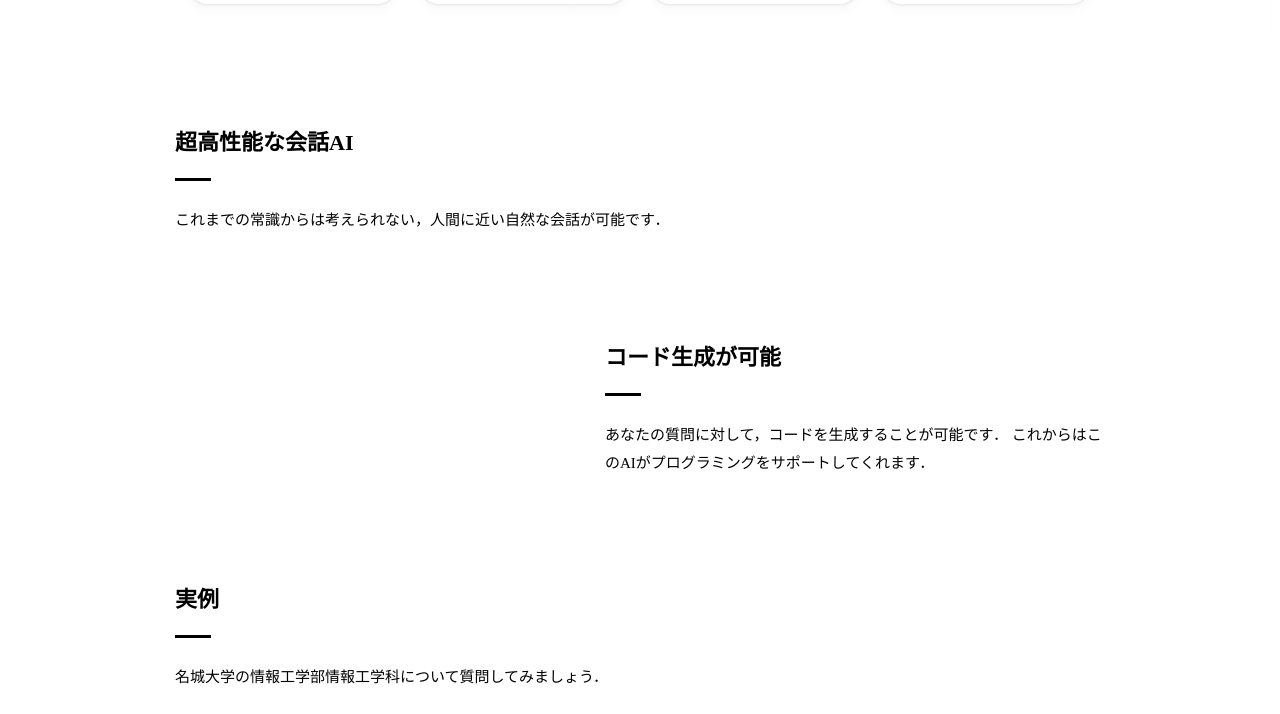
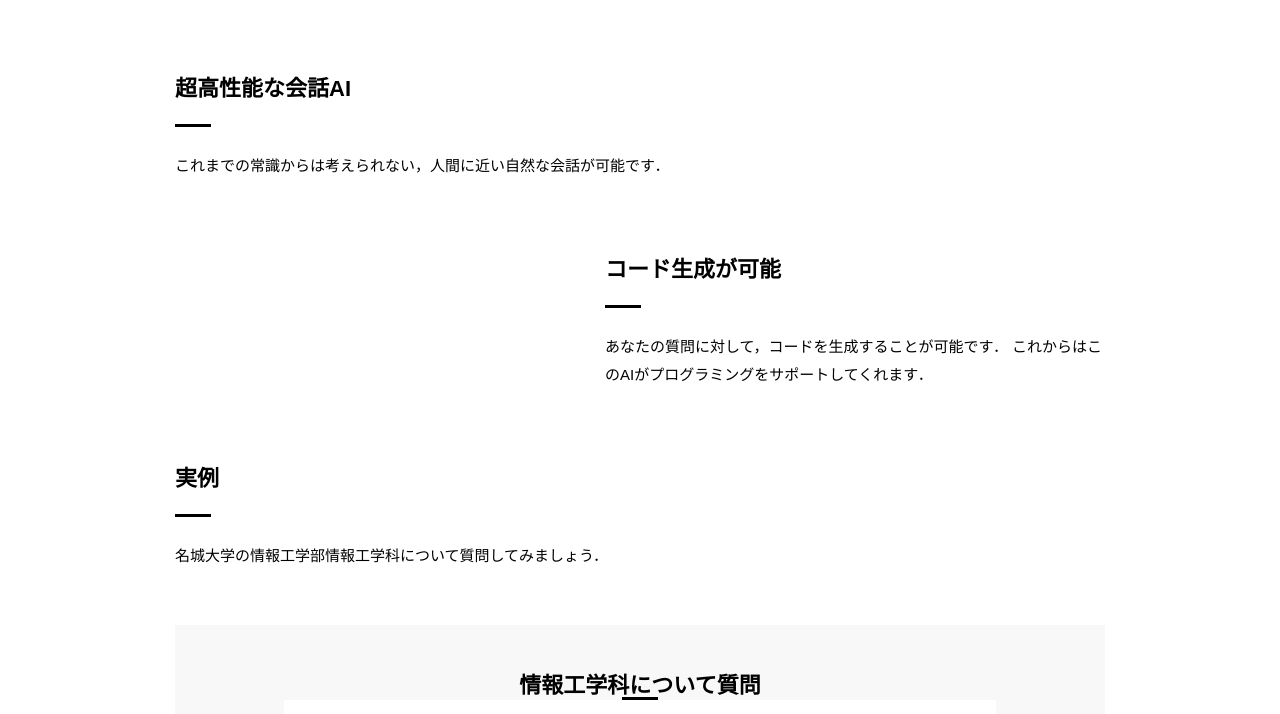
Before and after one commit to kosuke-ttm/MeijoFood, a plain HTML site: page access.html in a window 1280 px wide. Shown: the part 421-1135 px from the top of the page. Drawn offline with nearby package versions, Linux system fonts and the light colour scheme; a web font is replaced by a local one.

Commit message:
common.cssの変更

```diff
--- a/access.html
+++ b/access.html
@@ -7,7 +7,7 @@
         <meta name="viewport" content="width=device-width">
         <script src="https://ajax.googleapis.com/ajax/libs/jquery/1.11.0/jquery.min.js"></script>
         <script src="js/script.js"></script>
-        <link href="css/common.css" rel="stylesheet">
+        <link href="css/index.css" rel="stylesheet">
         <link href="css/access.css" rel="stylesheet">
         <link rel="preconnect" href="https://fonts.googleapis.com">
         <link rel="preconnect" href="https://fonts.gstatic.com" crossorigin>
```
Also changed, not shown: common.html (+1 -1 lines), concept.html (+1 -1 lines), members.html (+1 -1 lines).
